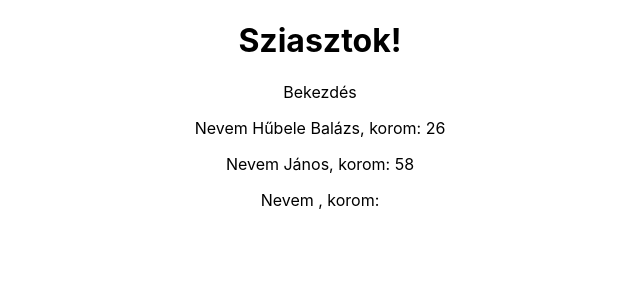
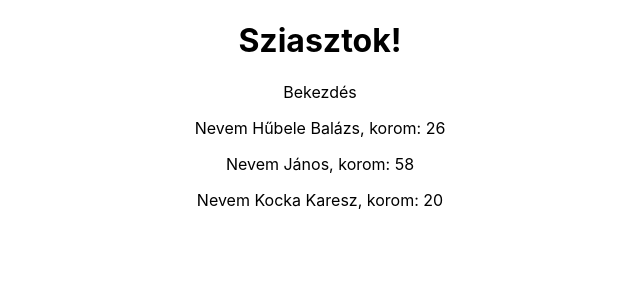
Before and after one commit to sumegizoltan73/react-training, a React (Create React App) app in the folder my-react/: page / in a window 1280 px wide. Shown: the top 300 px of the page, without its empty margins (320-960 px from the left). Built offline with nearby package versions, Linux system fonts and the light colour scheme.

Commit message:
A state tulajdonság

```diff
--- a/my-react/src/App.js
+++ b/my-react/src/App.js
@@ -3,15 +3,23 @@ import Person from './Person/Person';
 import './App.css';
 
 class App extends Component {
+  state = {
+    persons: [
+      { name: 'Hűbele Balázs', age: 26 },
+      { name: 'János', age: 58 },
+      { name: 'Kocka Karesz', age: 20 }
+    ]
+  }
+
   render() {
 
     return (
       <div className="App">
         <h1>Sziasztok!</h1>
         <p>Bekezdés</p>
-        <Person name="Hűbele Balázs" age="26"/>
-        <Person name="János" age="58"/>
-        <Person />
+        <Person name={this.state.persons[0].name} age={this.state.persons[0].age}/>
+        <Person name={this.state.persons[1].name} age={this.state.persons[1].age}/>
+        <Person name={this.state.persons[2].name} age={this.state.persons[2].age}>Hobbim az informatika!</Person>
       </div>
     );
 
```
